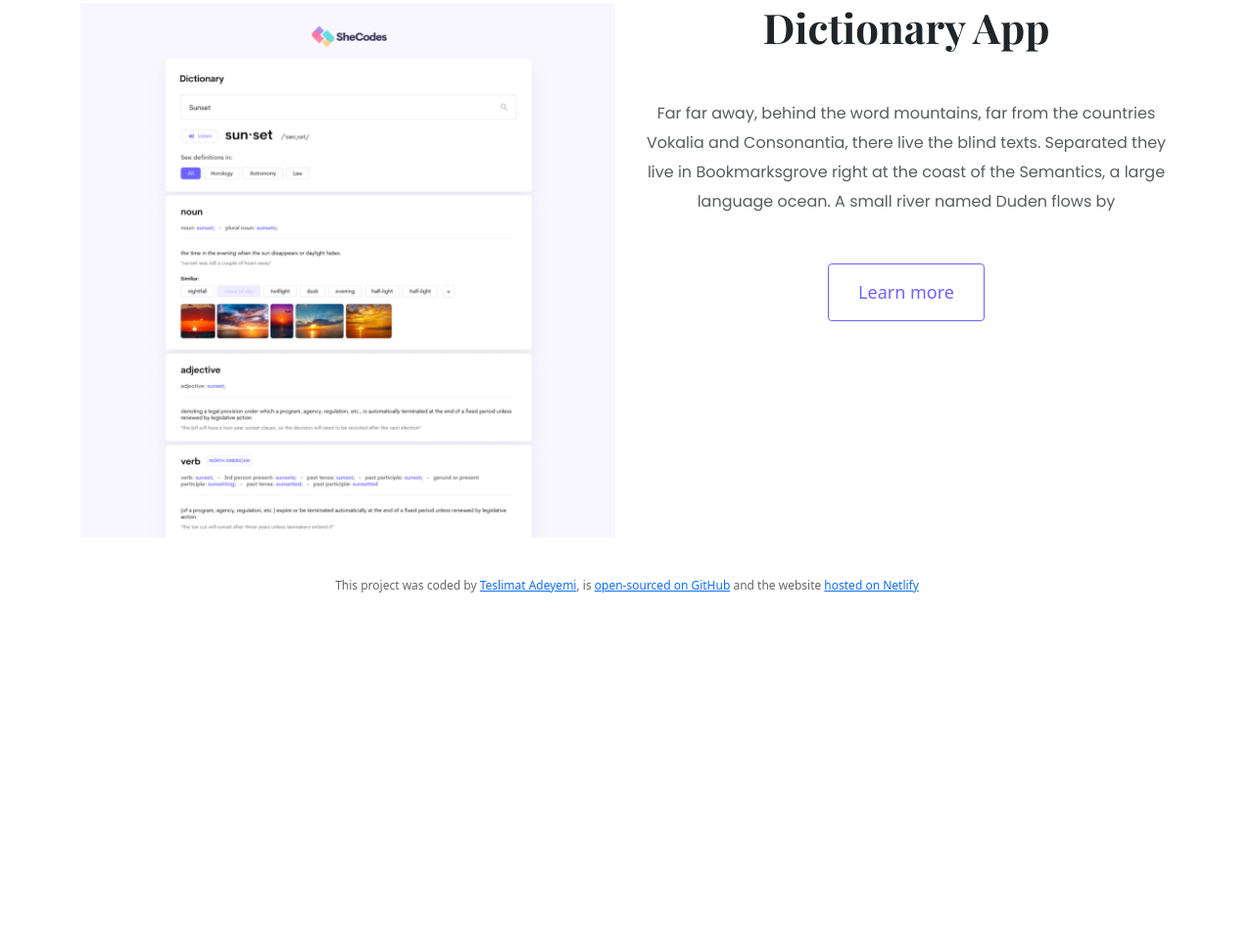
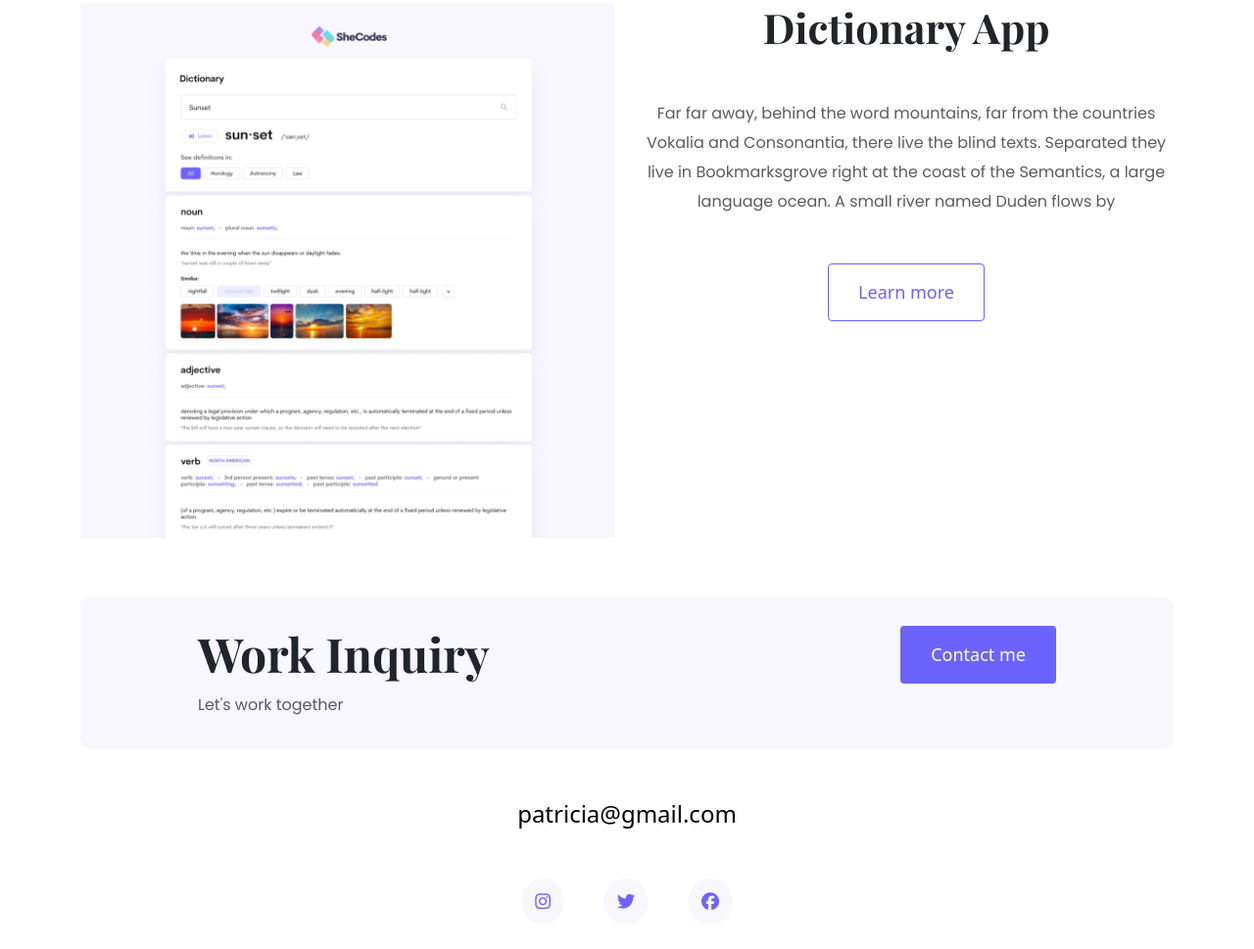
Before and after one commit to Teslimat/portfolio-project, a plain HTML site: page index.html in a window 1280 px wide. Shown: the part 1838-2807 px from the top of the page at 98% size. Before the commit the page ends 2485 px from the top, so only its background shows below. Drawn offline with nearby package versions, Linux system fonts and the light colour scheme; a web font is replaced by a local one.

Commit message:
Added the footer and contact box on the website

```diff
--- a/index.html
+++ b/index.html
@@ -26,7 +26,7 @@
   </head>
 
   <body>
-    <div class="container ">
+    <div class="container">
       <nav class="d-flex justify-content-between">
         <a href="/">
           <img src="images/logo.png" class="logo d-none d-md-block" alt="" />
@@ -102,7 +102,7 @@
         </div>
       </div>
 
-      <div class="row">
+      <div class="row mb-5">
         <div class="col d-none d-lg-block">
           <img
             src="images/dictionary.png"
@@ -123,17 +123,33 @@
         </div>
       </div>
       <footer>
-        This project was coded by
-        <a href="https://github.com/Teslimat" target="_blank"
-          >Teslimat Adeyemi</a
-        >, is
-        <a href="https://github.com/Teslimat/portfolio-project" target="_blank">
-          open-sourced on GitHub</a
-        >
-        and the website
-        <a href="https://tangerine-boba-c40772.netlify.app" target="_blank"
-          >hosted on Netlify</a
-        >
+        <div class="contact-box d-flex justify-content-between mb-5 d-none d-md-flex">
+          <div>
+            <h4>Work Inquiry</h4>
+            <p class="text-muted">Let's work together</p>
+          </div>
+          <div>
+            <a href="/contact.html" class="btn btn-branding contact-btn"
+              >Contact me</a
+            >
+          </div>
+        </div>
+        <div class="d-flex justify-content-center mb-5">
+          <a href="mailto:patricia@gmail.com" class="email-link"
+            >patricia@gmail.com</a
+          >
+        </div>
+        <div class="social-links d-flex justify-content-center">
+          <a href="https://www.instagram.com/patricia" target="_blank">
+            <i class="fab fa-instagram"></i>
+          </a>
+          <a href="https://www.twitter.com/patricia" target="_blank">
+            <i class="fab fa-twitter"></i>
+          </a>
+          <a href="https://www.facebook.com/patricia" target="_blank">
+            <i class="fab fa-facebook"></i>
+          </a>
+        </div>
       </footer>
     </div>
   </body>
--- a/styles/app.css
+++ b/styles/app.css
@@ -36,7 +36,6 @@ nav a {
   transition: all 100ms ease-in-out;
 }
 
-
 nav li {
   display: inline;
   list-style: none;
@@ -50,21 +49,13 @@ nav li.active a {
   color: var(--branding-color);
 }
 
-footer {
-  padding: 40px;
-  text-align: center;
-  font-weight: 500;
-  font-size: 12px;
-  color: rgba(0, 0, 0, 0.6);
+.logo {
+  max-height: 150px;
+  max-width: 100px;
 }
 
-.logo{
-    max-height: 150px;
-     max-width: 100px;
-}
-
-.sm-logo{
-    max-width: 80px;
+.sm-logo {
+  max-width: 80px;
 }
 
 .hero {
@@ -165,6 +156,59 @@ footer {
   padding: 15px 30px;
 }
 
+footer {
+  margin: 60px 0;
+}
+
+footer h4 {
+  font-size: 48px;
+  font-weight: bold;
+}
+
+footer p {
+  margin: 0;
+}
+
+footer .contact-box {
+  background: var(--secondary-color);
+  padding: 30px 120px;
+  border-radius: 10px;
+}
+
+footer .contact-btn {
+  background: var(--branding-color);
+  border-radius: 4px;
+  color: #ffffff;
+  font-size: 18px;
+  line-height: 27px;
+  padding: 15px 30px;
+}
+
+footer .email-link {
+  text-decoration: none;
+  color: #000000;
+  font-size: 24px;
+}
+
+footer .email-link:hover {
+  color: var(--branding-color);
+}
+
+footer .social-links a {
+  margin: 0 20px;
+  color: var(--branding-color);
+  background-color: var(--secondary-color);
+  padding: 10px 14px;
+  font-size: 18px;
+  border-radius: 50%;
+  transition: all 100ms ease-in-out;
+}
+
+footer .social-links a:hover {
+  color: #ffffff;
+  background-color: var(--branding-color);
+}
+
 @media (min-width: 600px) {
   h2 {
     font-size: 12px;
@@ -227,4 +271,5 @@ footer {
     text-align: center;
     padding: 0;
   }
+
 }
```
